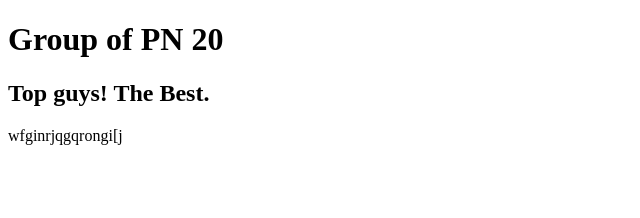
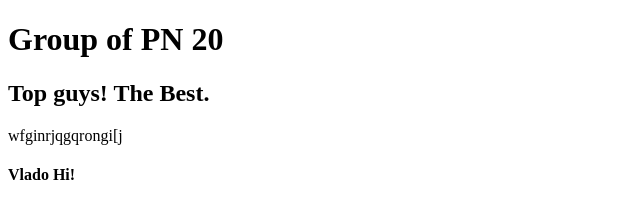
Before and after one commit to Baduga/project, a plain HTML site: page index.html in a window 1280 px wide. Shown: the full height of the page, 0-640 px from the left. Drawn offline with Linux system fonts and the light colour scheme.

Commit message:
Vlado hi add

```diff
--- a/index.html
+++ b/index.html
@@ -9,5 +9,6 @@
 	<h1>Group of PN 20</h1>
 	<h2>Top guys! The Best.</h2>
 	wfginrjqgqrongi[j
+	<h4>Vlado Hi!</h4>
 </body>
 </html>
```
